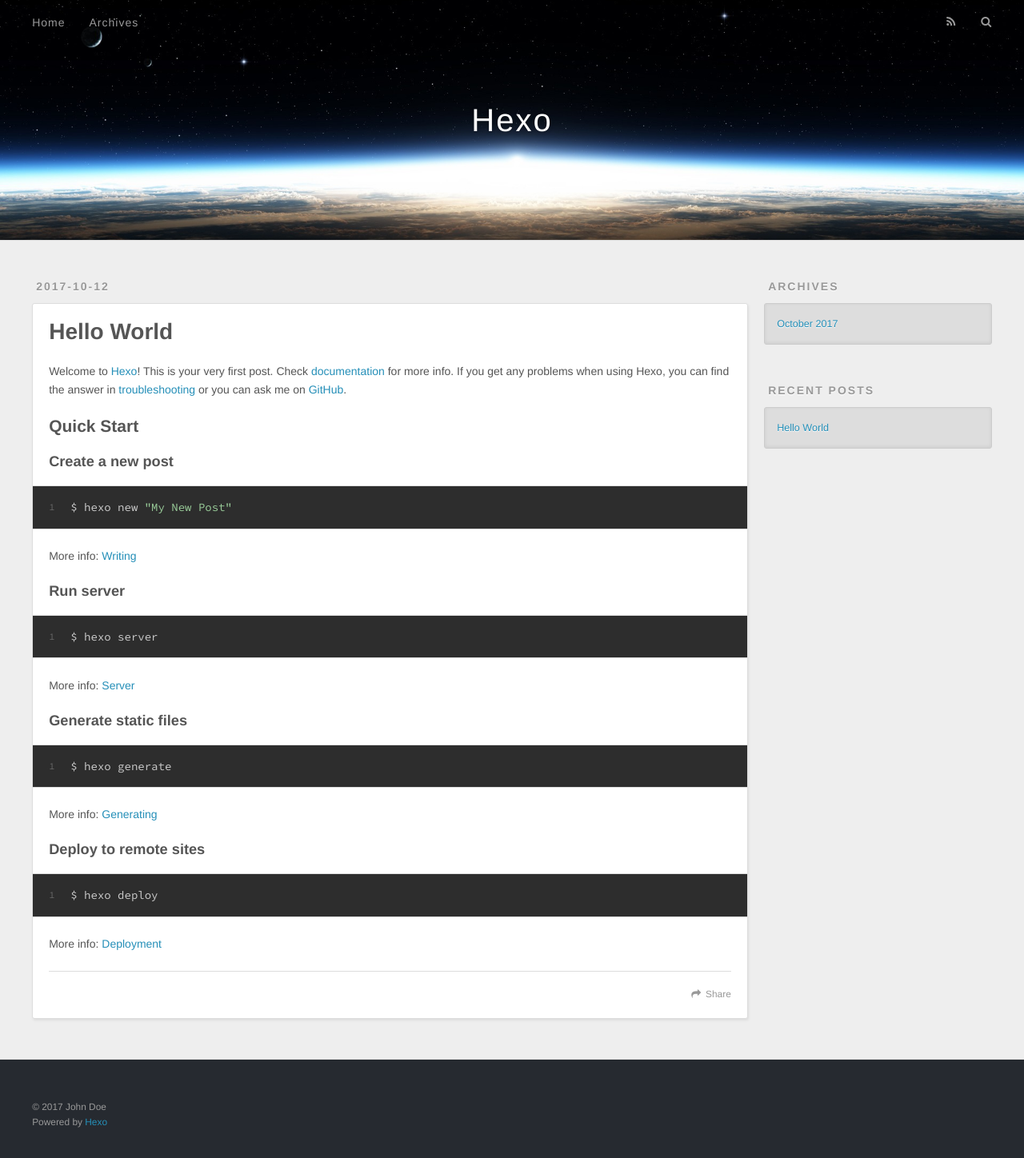
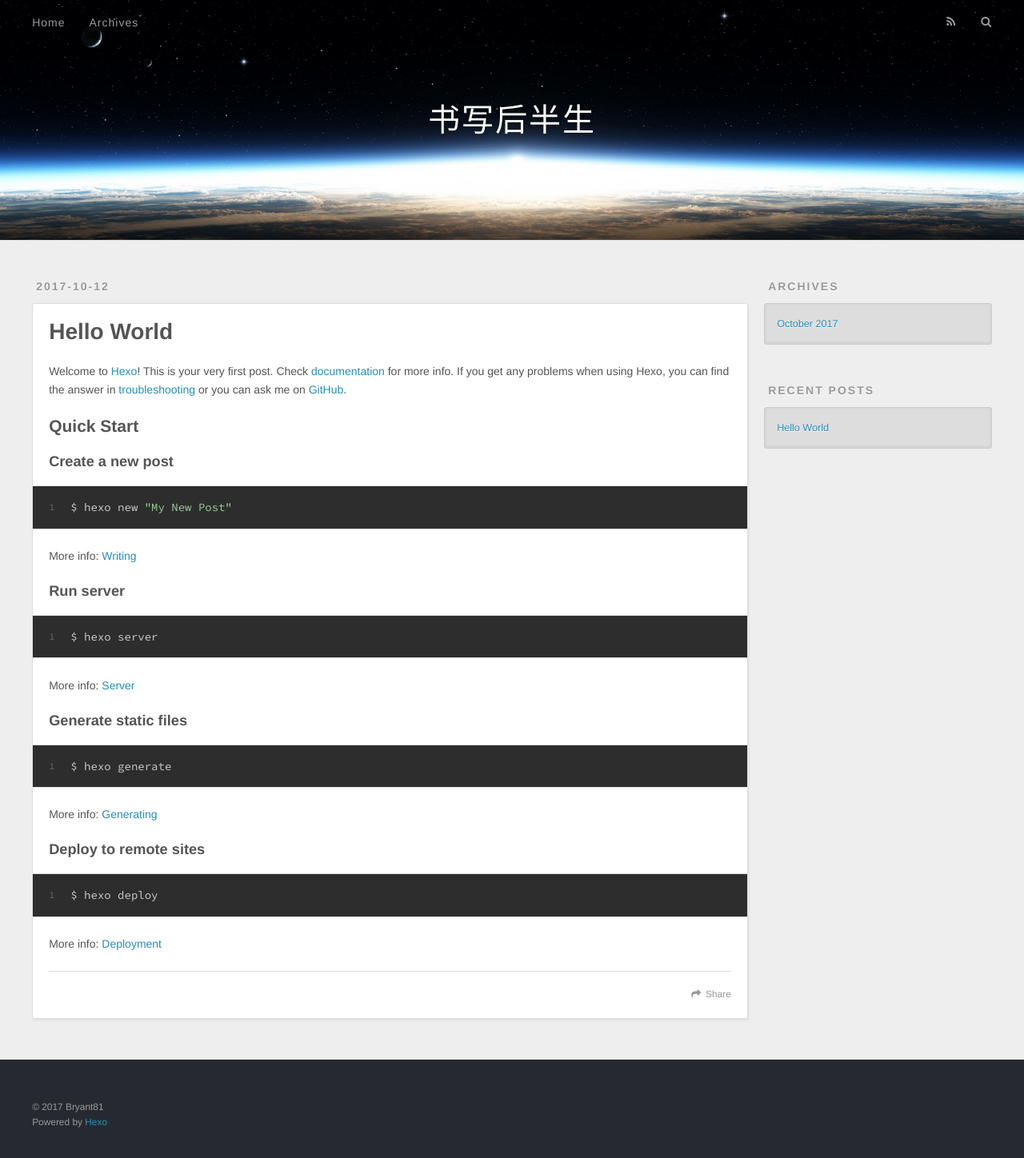
Before and after one commit to bryant81/bryant81.github.io, a plain HTML site: page index.html in a window 1280 px wide. Shown: the whole page at 80% size. Drawn offline with nearby package versions, Linux system fonts and the light colour scheme.

Commit message:
Site updated: 2017-10-12 21:27:39

```diff
--- a/index.html
+++ b/index.html
@@ -3,16 +3,16 @@
 <head>
   <meta charset="utf-8">
 
-  <title>Hexo</title>
+  <title>书写后半生</title>
   <meta name="viewport" content="width=device-width, initial-scale=1, maximum-scale=1">
   <meta property="og:type" content="website">
-<meta property="og:title" content="Hexo">
+<meta property="og:title" content="书写后半生">
 <meta property="og:url" content="http://yoursite.com/index.html">
-<meta property="og:site_name" content="Hexo">
+<meta property="og:site_name" content="书写后半生">
 <meta name="twitter:card" content="summary">
-<meta name="twitter:title" content="Hexo">
+<meta name="twitter:title" content="书写后半生">
 
-    <link rel="alternate" href="/atom.xml" title="Hexo" type="application/atom+xml">
+    <link rel="alternate" href="/atom.xml" title="书写后半生" type="application/atom+xml">
 
 
     <link rel="icon" href="/favicon.png">
@@ -33,7 +33,7 @@
   <div id="header-outer" class="outer">
     <div id="header-title" class="inner">
       <h1 id="logo-wrap">
-        <a href="/" id="logo">Hexo</a>
+        <a href="/" id="logo">书写后半生</a>
       </h1>
 
     </div>
@@ -96,7 +96,7 @@
 
     </div>
     <footer class="article-footer">
-      <a data-url="http://yoursite.com/2017/10/12/hello-world/" data-id="cj8o9yxpn00006933odp9yew1" class="article-share-link">Share</a>
+      <a data-url="http://yoursite.com/2017/10/12/hello-world/" data-id="cj8oi15kg0000mx33bqdcef1v" class="article-share-link">Share</a>
 
 
     </footer>
@@ -151,7 +151,7 @@
 
   <div class="outer">
     <div id="footer-info" class="inner">
-      &copy; 2017 John Doe<br>
+      &copy; 2017 Bryant81<br>
       Powered by <a href="http://hexo.io/" target="_blank">Hexo</a>
     </div>
   </div>
```
Also changed, not shown: 2017/10/12/hello-world/index.html (+6 -6 lines), archives/2017/10/index.html (+7 -7 lines), archives/2017/index.html (+7 -7 lines), archives/index.html (+7 -7 lines).
